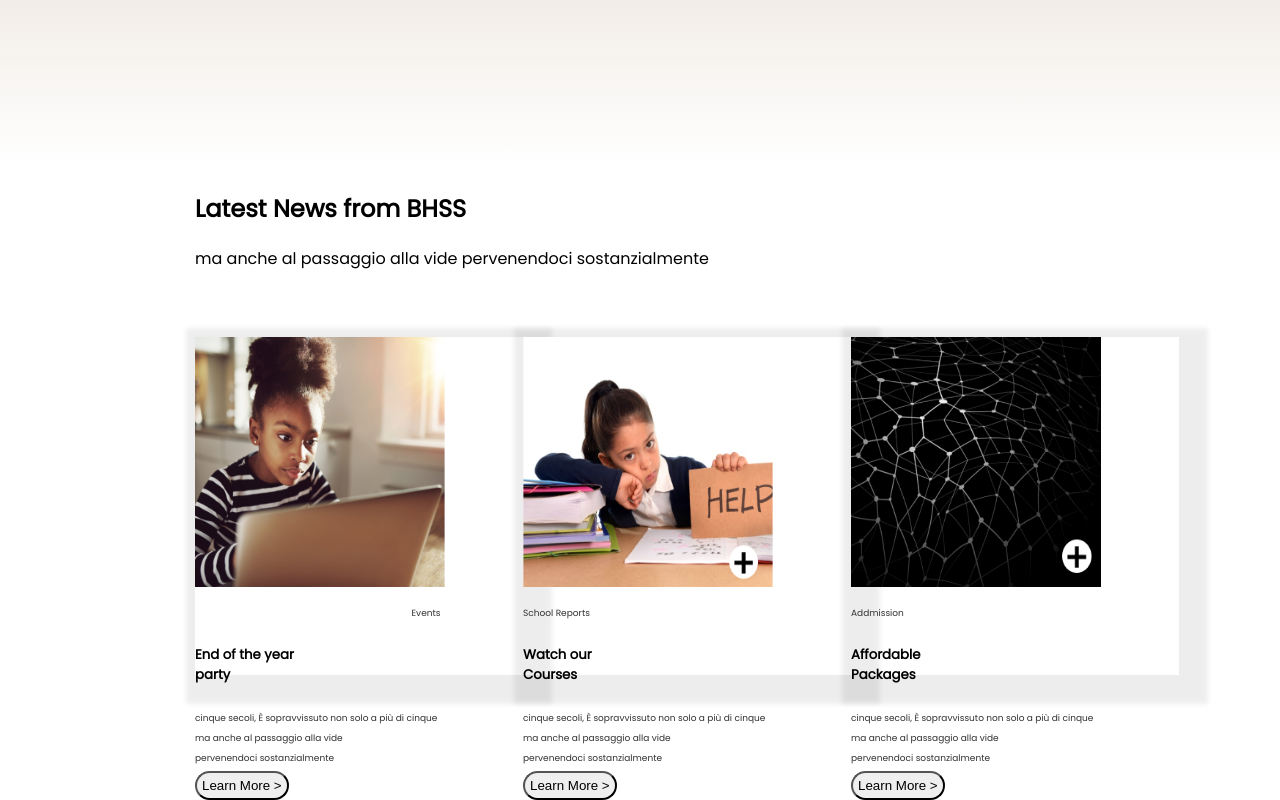
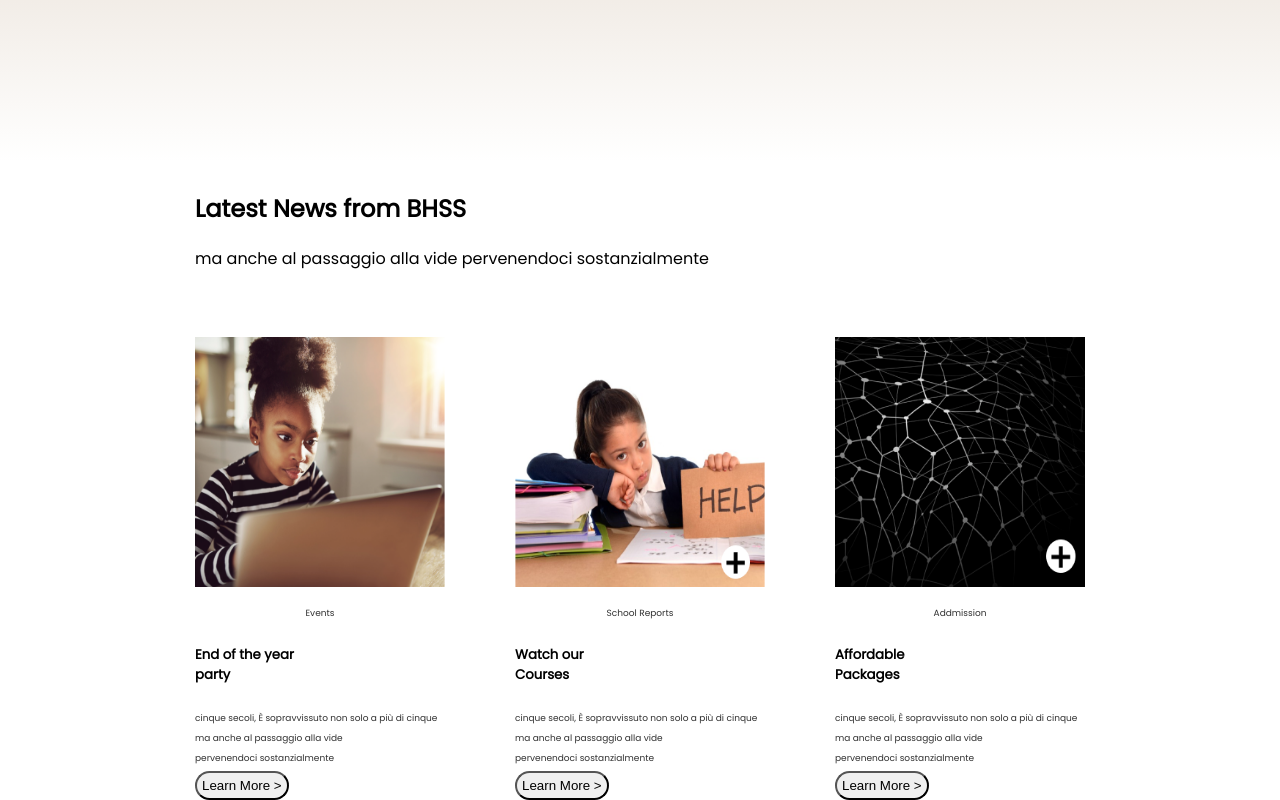
Before and after one commit to Babatunde99/WEBCLASS-DEV, a plain HTML site: page index.html in a window 1280 px wide. Shown: the part 2421-3221 px from the top of the page. Drawn offline with nearby package versions, Linux system fonts and the light colour scheme.

Commit message:
first commit

```diff
--- a/index.css
+++ b/index.css
@@ -145,7 +145,7 @@ body{
     height: 20px;
     left: 198px;
     top: 106px;
-    font-family: Poppins,sans-serif;
+    font-family: 'Poppins', sans-serif;
     font-style: normal;
     font-weight:  400px;;
     font-size: 14px;
@@ -189,12 +189,15 @@ body{
     padding-right: 195px;
     height:500px;
 }
+.schopt{
+    text-align: center;
+}
 
 .section-4{
     display: flex;
     justify-content: space-between;
     padding-top: 50px;
-    padding-right: 195px;
+
 }
 .sectionn-4 h2{
     width: 471px;
@@ -204,7 +207,6 @@ body{
     font-family: poppins,sans-serif
 }
 .section-4 p{
-    width: 462px;
     height: 20px;
     font-size: 9px;
     line-height: 20px;
@@ -227,5 +229,8 @@ body{
     width: 328px;
     left: 0px;
     top: 0px;
-    box-shadow: 10px 10px 5px 19px rgba(0, 0, 0, 0.07);
+    box-shadow: 8px 5px 5px 8px rgba(0, 0, 0, 0.07);
+    padding-left: 20px;
+    justify-content: space-between;
+
 }
--- a/index.html
+++ b/index.html
@@ -146,7 +146,7 @@
         </div>
       </div>
       <div class="school-lists">
-        <div>
+        <div class="box">
           <img src="medias/schoolshape.png" alt="image" />
           <h4>Nursery School</h4>
           <img src="medias/line.png" />
@@ -155,7 +155,7 @@
             information about
           </p>
         </div>
-        <div>
+        <div class="box">
           <img src="medias/bookshape.png" />
           <h4>Primary School</h4>
           <img src="medias/line.png" />
@@ -164,7 +164,7 @@
             information about
           </p>
         </div>
-        <div>
+        <div class="box">
           <img src="medias/capshape.png" /> <br />
           <img src="medias/capvector.png" />
           <h4>Secondary School</h4>
@@ -199,7 +199,7 @@
         <h2>Latest News from BHSS</h2>
            <p>ma anche al passaggio alla vide pervenendoci sostanzialmente </p>
         <div class="section-4">
-        <div class="box">
+        <div>
             <img src="medias/girlpc.png" class="sec4-img">
             <p class="opt">Events</p>
             <h5>End of the year<br/> party</h5>
@@ -208,18 +208,18 @@
                <br/>
                    <p><button class="lrn-btn">Learn More > </button></p>
         </div>
-        <div class="box">
+        <div>
             <img src="medias/girlhelp.png" class="sec4-img">
-            <p>School Reports</p>
+            <p class="schopt">School Reports</p>
             <h5>Watch our<br/> Courses</h5>
             <p>cinque secoli, È sopravvissuto non solo a più di cinque<br/>
                ma anche al passaggio alla vide <br/> pervenendoci sostanzialmente</p>
                <br/>
                    <p><button class="lrn-btn">Learn More > </button></p>
         </div>
-        <div class="box">
+        <div>
             <img src="medias/conectdot.png" class="sec4-img">
-            <p>Addmission</p>
+            <p class="schopt"> Addmission</p>
             <h5>Affordable <br/> Packages</h5>
             <p>cinque secoli, È sopravvissuto non solo a più di cinque<br/>
                ma anche al passaggio alla vide <br/> pervenendoci sostanzialmente</p>
```
